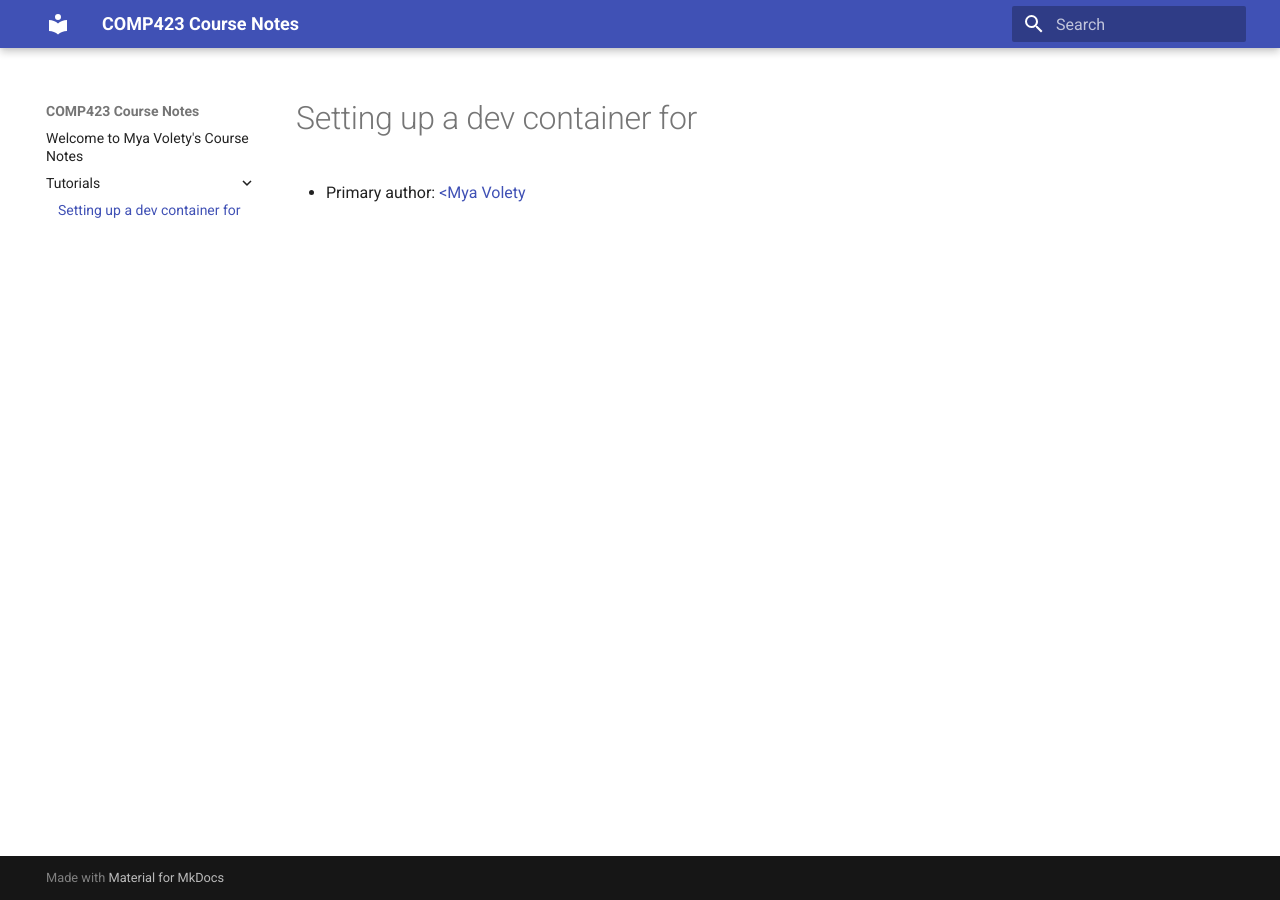
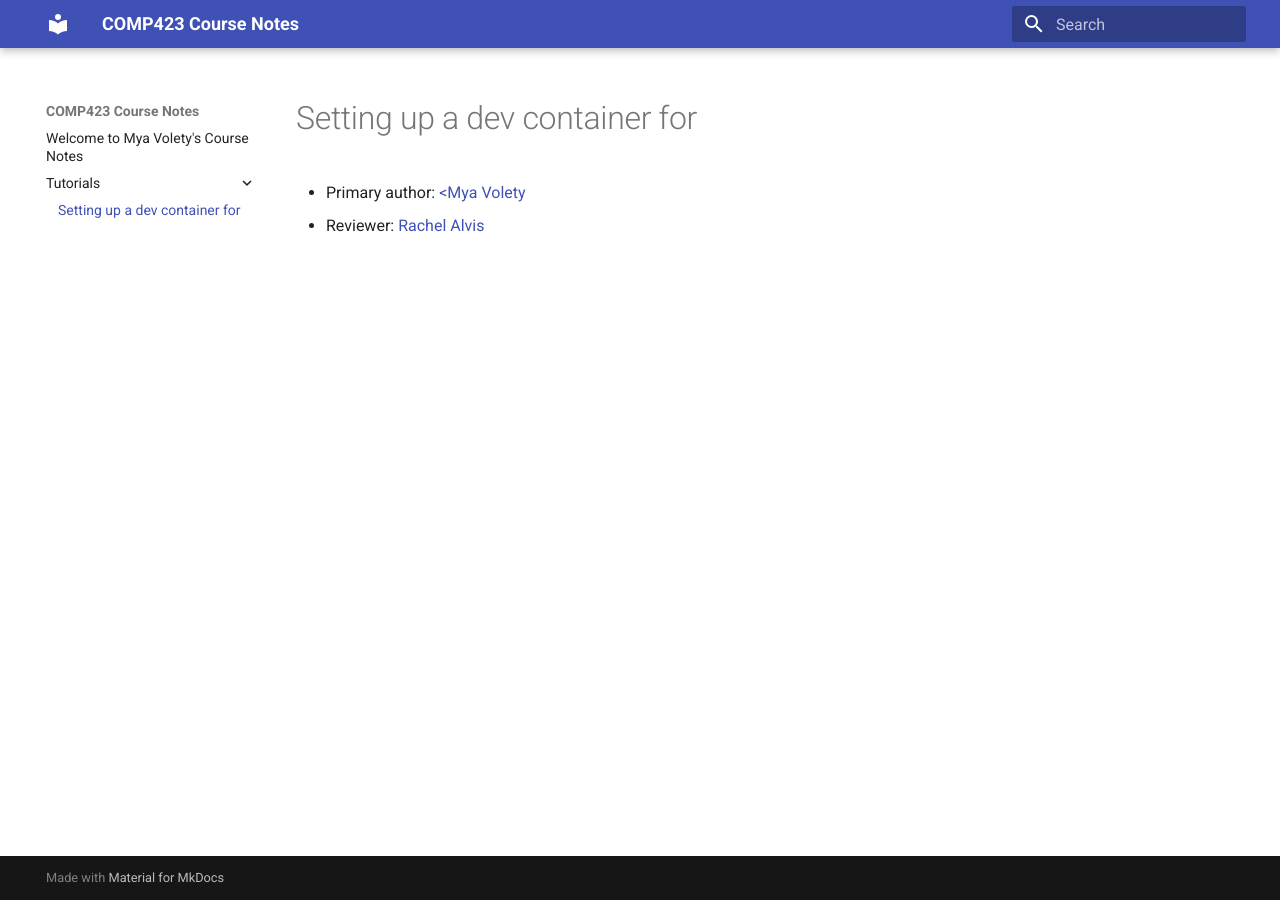
Before and after one commit to mvolety/comp423-course-notes, an MkDocs documentation site: the page built from docs/tutorials/rust-setup.md, in a window 1280 px wide. Built offline with MkDocs 1.6.1 and Material for MkDocs 9.7.7, drawn with Linux system fonts in a browser that asks for light colours.

Commit message:
Partner review and added reviewer tagline.

```diff
--- a/docs/tutorials/rust-setup.md
+++ b/docs/tutorials/rust-setup.md
@@ -1,3 +1,4 @@
 # Setting up a dev container for <Insert: Go or Rust depending on which you are doing>
 
 * Primary author: [<Mya Volety](https://github.com/mvolety)
+* Reviewer: [Rachel Alvis](https://github.com/rcalvis)
```
